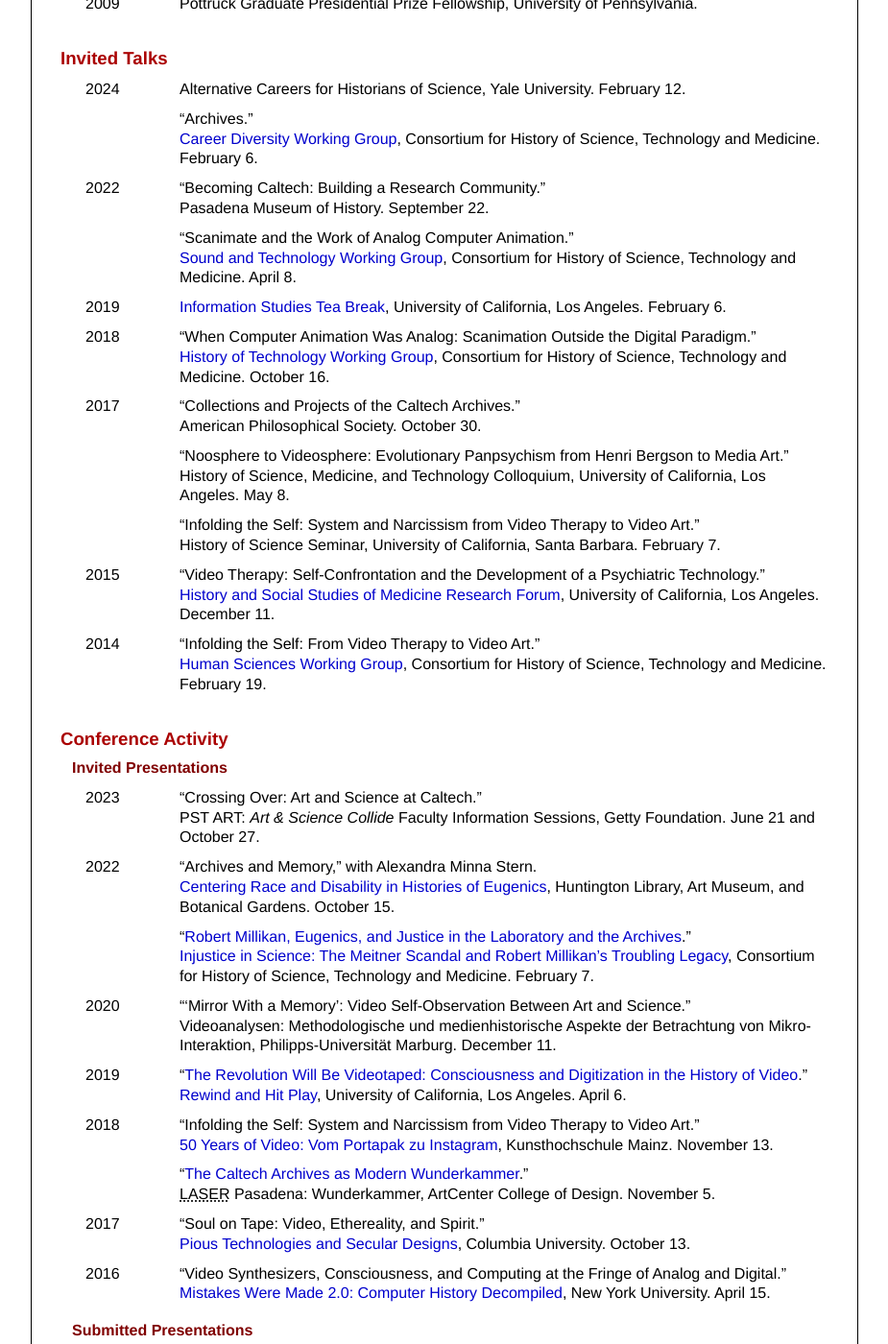
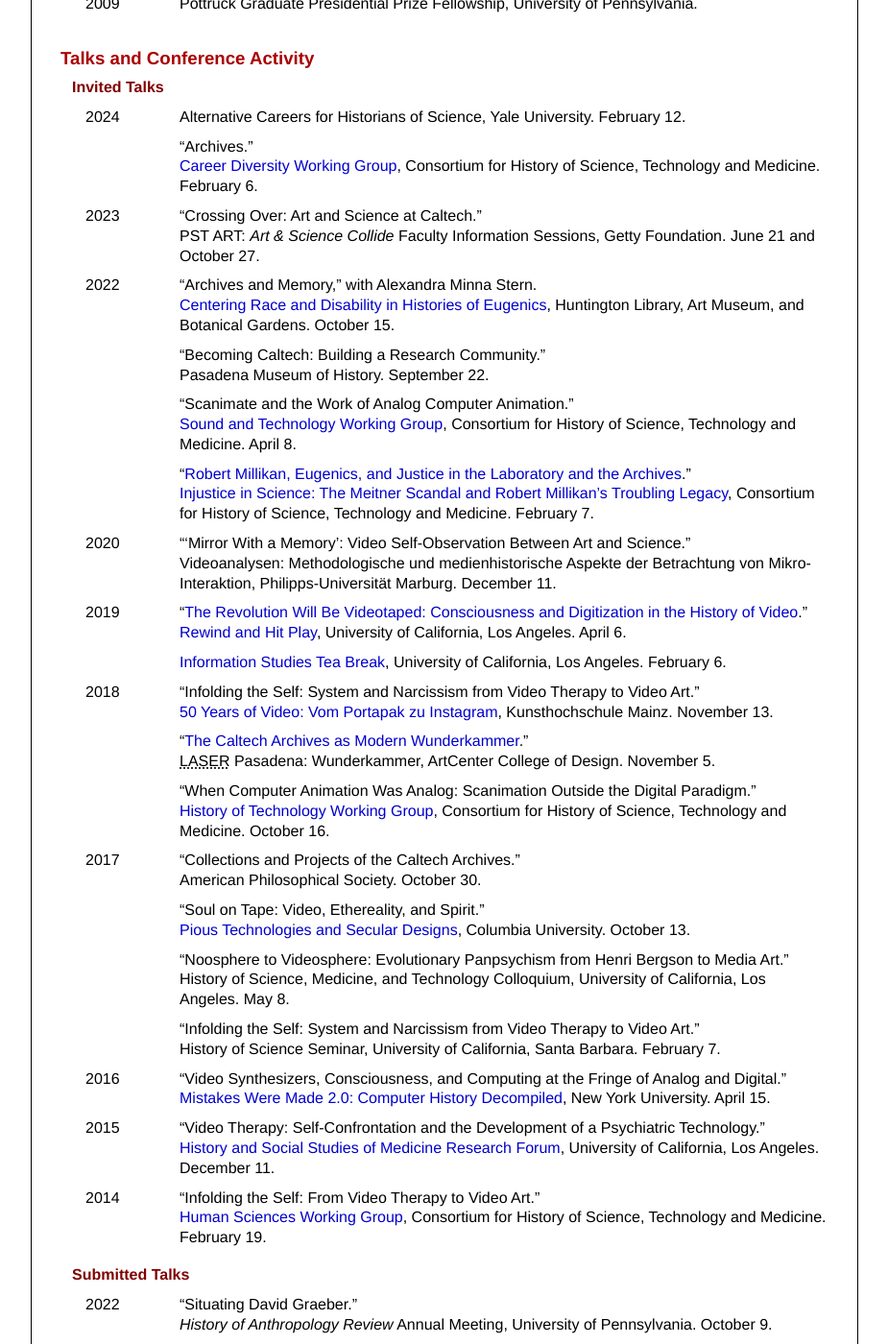
Before and after one commit to collopy/collopy.github.io, a Jekyll site: the page built from cv.html, in a window 1280 px wide and 1400 px high, scrolled down 3132 px. Shown: the whole window at 96% size, without its empty margins (177-1102 px from the left). Built offline with Jekyll 4.4.1, drawn with Linux system fonts in a browser that asks for light colours; some of the changed text lies outside the part shown.

Commit message:
Reorganized CV talks section, removed most contact information from home, added Value of Role-Playing Games

```diff
--- a/cv.html
+++ b/cv.html
@@ -12,8 +12,6 @@ title: "Peter Sachs Collopy: CV"
 	<a href="#honors" class="tab">honors</a>
 	<a href="#grants" class="tab">grants</a>
 	<a href="#talks" class="tab">talks</a>
-	<a href="#conferences" class="tab">conferences</a>
-	<a href="#campus" class="tab">campus talks</a>
 	<a href="#teaching" class="tab">teaching</a>
 	<a href="#service" class="tab">service</a>
 	<a href="#memberships" class="tab">memberships</a>
@@ -1183,107 +1181,29 @@ title: "Peter Sachs Collopy: CV"
 	</div>
 	<div id="talks">
 		<h2>
-			Invited Talks
-		</h2>
-		<table>
-			<tr>
-				<td class="year" rowspan="2">
-					2024
-				</td>
-				<td>
-					Alternative Careers for Historians of Science, Yale University. February 12.
-				</td>
-			</tr>
-			<tr>
-				<td>
-					“Archives.”<br />
-					<a href="https://www.chstm.org/content/career-diversity">Career Diversity Working Group</a>, Consortium for History of Science, Technology and Medicine. February 6.
-				</td>
-			</tr>
-			<tr>
-				<td class="year" rowspan="2">
-					2022
-				</td>
-				<td>
-					“Becoming Caltech: Building a Research Community.”<br />
-					Pasadena Museum of History. September 22.
-				</td>
-			</tr>
-			<tr>
-				<td>
-					“Scanimate and the Work of Analog Computer Animation.”<br />
-					<a href="https://www.chstm.org/content/sound-and-technology">Sound and Technology Working Group</a>, Consortium for History of Science, Technology and Medicine. April 8.
-				</td>
-			</tr>
-			<tr>
-				<td class="year">
-					2019
-				</td>
-				<td>
-					<a href="https://www.islab.gseis.ucla.edu/winter-tea-breaks/">Information Studies Tea Break</a>, University of California, Los Angeles. February 6.
-				</td>
-			</tr>
-			<tr>
-				<td class="year">
-					2018
-				</td>
-				<td>
-					“When Computer Animation Was Analog: Scanimation Outside the Digital Paradigm.”<br />
-					<a href="https://www.chstm.org/content/history-technology">History of Technology Working Group</a>, Consortium for History of Science, Technology and Medicine. October 16.
-				</td>
-			</tr>
-			<tr>
-				<td class="year" rowspan="3">
-					2017
-				</td>
-				<td>
-					“Collections and Projects of the Caltech Archives.”<br />
-					American Philosophical Society. October 30.
-				</td>
-			</tr>
-			<tr>
-				<td>
-					“Noosphere to Videosphere: Evolutionary Panpsychism from Henri Bergson to Media Art.”<br />
-					History of Science, Medicine, and Technology Colloquium, University of California, Los Angeles. May 8.
-				</td>
-			</tr>
-			<tr>
-				<td>
-					“Infolding the Self: System and Narcissism from Video Therapy to Video Art.”<br />
-					History of Science Seminar, University of California, Santa Barbara. February 7.
-				</td>
-			</tr>
-			<tr>
-				<td class="year">
-					2015
-				</td>
-				<td>
-					“Video Therapy: Self-Confrontation and the Development of a Psychiatric Technology.”<br />
-					<a href="http://guides.library.ucla.edu/library-special-collections/biomed/lecture-series">History and Social Studies of Medicine Research Forum</a>, University of California, Los Angeles. December 11.
-				</td>
-			</tr>
-			<tr>
-				<td class="year">
-					2014
-				</td>
-				<td>
-					“Infolding the Self: From Video Therapy to Video Art.”<br />
-					<a href="https://www.chstm.org/content/human-sciences">Human Sciences Working Group</a>, Consortium for History of Science, Technology and Medicine. February 19.
-				</td>
-			</tr>
-		</table>
-	</div>
-	<div id="conferences">
-		<h2>
-			<span class="cvhide">Selected</span> Conference Activity
+			<span class="cvhide">Recent</span> Talks and Conference Activity
 		</h2>
 		<div id="invited">
 			<h3>
-				Invited Presentations
+				Invited Talks
 			</h3>
 			<table>
 				<tr>
-					<td class="year">
+					<td class="year" rowspan="2">
+						2024
+					</td>
+					<td>
+						Alternative Careers for Historians of Science, Yale University. February 12.
+					</td>
+				</tr>
+				<tr>
+					<td>
+						“Archives.”<br />
+						<a href="https://www.chstm.org/content/career-diversity">Career Diversity Working Group</a>, Consortium for History of Science, Technology and Medicine. February 6.
+					</td>
+				</tr>
+				<tr>
+					<td class="year" class="hide">
 						2023
 					</td>
 					<td>
@@ -1292,7 +1212,7 @@ title: "Peter Sachs Collopy: CV"
 					</td>
 				</tr>
 				<tr>
-					<td class="year" rowspan="2">
+					<td class="year" rowspan="4">
 						2022
 					</td>
 					<td>
@@ -1302,6 +1222,18 @@ title: "Peter Sachs Collopy: CV"
 				</tr>
 				<tr>
 					<td>
+						“Becoming Caltech: Building a Research Community.”<br />
+						Pasadena Museum of History. September 22.
+					</td>
+				</tr>
+				<tr>
+					<td>
+						“Scanimate and the Work of Analog Computer Animation.”<br />
+						<a href="https://www.chstm.org/content/sound-and-technology">Sound and Technology Working Group</a>, Consortium for History of Science, Technology and Medicine. April 8.
+					</td>
+				</tr>
+				<tr>
+					<td>
 						“<a href="https://www.youtube.com/watch?v=dBFwpXSKuE8&t=4m42s">Robert Millikan, Eugenics, and Justice in the Laboratory and the Archives</a>.”<br />
 						<a href="https://www.chstm.org/video/134">Injustice in Science: The Meitner Scandal and Robert Millikan’s Troubling Legacy</a>, Consortium for History of Science, Technology and Medicine. February 7.
 					</td>
@@ -1316,7 +1248,7 @@ title: "Peter Sachs Collopy: CV"
 					</td>
 				</tr>
 				<tr class="resumehide">
-					<td class="year">
+					<td class="year" rowspan="2">
 						2019
 					</td>
 					<td>
@@ -1325,7 +1257,12 @@ title: "Peter Sachs Collopy: CV"
 					</td>
 				</tr>
 				<tr class="resumehide">
-					<td class="year" rowspan="2">
+					<td>
+						<a href="https://www.islab.gseis.ucla.edu/winter-tea-breaks/">Information Studies Tea Break</a>, University of California, Los Angeles. February 6.
+					</td>
+				</tr>
+				<tr class="resumehide">
+					<td class="year" rowspan="3">
 						2018
 					</td>
 					<td>
@@ -1340,28 +1277,71 @@ title: "Peter Sachs Collopy: CV"
 					</td>
 				</tr>
 				<tr class="resumehide">
-					<td class="year">
+					<td>
+						“When Computer Animation Was Analog: Scanimation Outside the Digital Paradigm.”<br />
+						<a href="https://www.chstm.org/content/history-technology">History of Technology Working Group</a>, Consortium for History of Science, Technology and Medicine. October 16.
+					</td>
+				</tr>
+
+				<tr class="resumehide">
+					<td class="year" rowspan="4">
 						2017
 					</td>
+					<td>
+						“Collections and Projects of the Caltech Archives.”<br />
+						American Philosophical Society. October 30.
+					</td>
+				</tr>
+				<tr class="resumehide">
 					<td>
 						“Soul on Tape: Video, Ethereality, and Spirit.”<br />
 						<a href="http://heymancenter.org/events/pious-technologies-and-secular-designs/">Pious Technologies and Secular Designs</a>, Columbia University. October 13.
 					</td>
 				</tr>
 				<tr class="resumehide">
+					<td>
+						“Noosphere to Videosphere: Evolutionary Panpsychism from Henri Bergson to Media Art.”<br />
+						History of Science, Medicine, and Technology Colloquium, University of California, Los Angeles. May 8.
+					</td>
+				</tr>
+				<tr class="resumehide">
+					<td>
+						“Infolding the Self: System and Narcissism from Video Therapy to Video Art.”<br />
+						History of Science Seminar, University of California, Santa Barbara. February 7.
+					</td>
+				</tr>
+				<tr class="resumehide">
 					<td class="year">
 						2016
 					</td>
 					<td>
 						“Video Synthesizers, Consciousness, and Computing at the Fringe of Analog and Digital.”<br />
 						<a href="https://events.nyu.edu/#event_id/102166/view/event">Mistakes Were Made 2.0: Computer History Decompiled</a>, New York University. April 15.
+					</td>
+				</tr>
+				<tr class="resumehide">
+					<td class="year">
+						2015
+					</td>
+					<td>
+						“Video Therapy: Self-Confrontation and the Development of a Psychiatric Technology.”<br />
+						<a href="http://guides.library.ucla.edu/library-special-collections/biomed/lecture-series">History and Social Studies of Medicine Research Forum</a>, University of California, Los Angeles. December 11.
+					</td>
+				</tr>
+				<tr class="resumehide">
+					<td class="year">
+						2014
+					</td>
+					<td>
+						“Infolding the Self: From Video Therapy to Video Art.”<br />
+						<a href="https://www.chstm.org/content/human-sciences">Human Sciences Working Group</a>, Consortium for History of Science, Technology and Medicine. February 19.
 					</td>
 				</tr>
 			</table>
 		</div>
 		<div id="submitted">
 			<h3>
-				Submitted Presentations
+				Submitted Talks
 			</h3>
 			<table>
 				<tr>
@@ -1828,14 +1808,9 @@ title: "Peter Sachs Collopy: CV"
 				</tr>
 			</table>
 		</div>
-	</div>
-	<div id="campus">
-		<h2>
-			Campus Talks
-		</h2>
-		<div id="caltechtalks">
+		<div id="campus">
 			<h3>
-				California Institute of Technology
+				Campus Talks
 			</h3>
 			<table>
 				<tr>
@@ -1844,44 +1819,34 @@ title: "Peter Sachs Collopy: CV"
 					</td>
 					<td>
 						“Crossing Over: Art and Technology at Caltech, 1969–1971.”<br />
-						Virtual Witnessing: Seeing Caltech Science. February 4.
+						Virtual Witnessing: Seeing Caltech Science, California Institute of Technology. February 4.
 					</td>
 				</tr>
 				<tr>
 					<td>
 						“<a href="https://www.youtube.com/watch?v=zpmJstUFd2Y&list=PLdAuZfFi4N-lmxhTy5RhuPDEo5G2PEbTr">Iterating Infrastructure from High Volts to X-Rays to Nuclear Physics: Early Caltech Science in the Archives</a>.”<br />
-						<a href="https://pma.caltech.edu/news-events/physics-colloquium">Physics Colloquium</a>. January 13.
-					</td>
-				</tr>
-				<tr>
-					<td class="year" rowspan="2">
+						<a href="https://pma.caltech.edu/news-events/physics-colloquium">Physics Colloquium</a>, California Institute of Technology. January 13.
+					</td>
+				</tr>
+				<tr>
+					<td class="year" rowspan="3">
 						2019
 					</td>
 					<td>
 						“Into the Archives with Thomas Hunt Morgan: Exploring the Nature of Information Through the Humanities at Caltech,” with Maura Dykstra.<br />
-						<a href="https://ctlo.caltech.edu/universityteaching/events/teachweek">TeachWeek</a>. October 16.
+						<a href="https://ctlo.caltech.edu/universityteaching/events/teachweek">TeachWeek</a>, California Institute of Technology. October 16.
+					</td>
+				</tr>
+				<tr>
+					<td>
+						“Browse and Search of Digitized Manuscripts.”<br />
+						Digital Humanities Best Practices Workshop, University of Southern California. April 26.
 					</td>
 				</tr>
 				<tr>
 					<td>
 						“<a href="https://www.youtube.com/watch?v=0LPJnO1Xkbg&list=PLdAuZfFi4N-lmxhTy5RhuPDEo5G2PEbTr">Copernicus to Feynman: Paper and Print in the Caltech Archives from 1500 to Present</a>.”<br />
-						Alumni Association Webinar. April 11.
-					</td>
-				</tr>
-			</table>
-		</div>
-		<div id="usctalks">
-			<h3>
-				University of Southern California
-			</h3>
-			<table>
-				<tr>
-					<td class="year">
-						2019
-					</td>
-					<td>
-						“Browse and Search of Digitized Manuscripts.”<br />
-						Digital Humanities Best Practices Workshop. April 26.
+						Alumni Association Webinar, California Institute of Technology. April 11.
 					</td>
 				</tr>
 				<tr>
@@ -1920,50 +1885,40 @@ title: "Peter Sachs Collopy: CV"
 					</td>
 					<td>
 						“Thresholds for Epistemological Change.”<br />
-						Conversations Across the Humanities: Epistemological Thresholds. November 18.
-					</td>
-				</tr>
-				<tr>
-					<td class="year" rowspan="2">
+						Conversations Across the Humanities: Epistemological Thresholds, University of Southern California. November 18.
+					</td>
+				</tr>
+				<tr>
+					<td class="year" rowspan="5">
 						2015
 					</td>
 					<td>
 						“Consciousness and Digitization in Video History.”<br />
-						Digital Humanities Best Practices Workshop. October 29.
+						Digital Humanities Best Practices Workshop, University of Southern California. October 29.
 					</td>
 				</tr>
 				<tr>
 					<td>
 						“The Revolution Will Be Videotaped: Making a Technology of Consciousness in the Long 1960s.”<br />
-						Visual Studies Research Institute Seminar. October 28.
-					</td>
-				</tr>
-			</table>
-		</div>
-		<div id="penntalks">
-			<h3>
-				University of Pennsylvania
-			</h3>
-			<table>
-				<tr>
-					<td class="year" rowspan="3">
-						2015
-					</td>
+						Visual Studies Research Institute Seminar, University of Southern California. October 28.
+					</td>
+				</tr>
+				<tr>
 					<td>
 						“Ethics and Social Responsibility for Engineers and Computer Scientists.”<br />
-						Responsible Conduct in Research Training Workshop. April 11.
+						Responsible Conduct in Research Training Workshop, University of Pennsylvania. April 11.
 					</td>
 				</tr>
 				<tr>
 					<td>
 						“Designing Your Own Course.”<br />
-						Center for Teaching and Learning Graduate Student Workshop. March 3.
+						Center for Teaching and Learning Graduate Student Workshop, University of Pennsylvania. March 3.
 					</td>
 				</tr>
 				<tr>
 					<td>
 						“Creating a Syllabus for a Condensed Summer Course.”<br />
-						Center for Teaching and Learning Graduate Student Workshop. February 25.
+						Center for Teaching and Learning Graduate Student Workshop, University of Pennsylvania. February 25.
 					</td>
 				</tr>
 				<tr>
```
Also changed, not shown: other parts of cv.html (+9 -9 lines), index.html (+3 -64 lines), writing/_posts/1999-03-01-value.md (added, +9 -0 lines), 1 other file.
